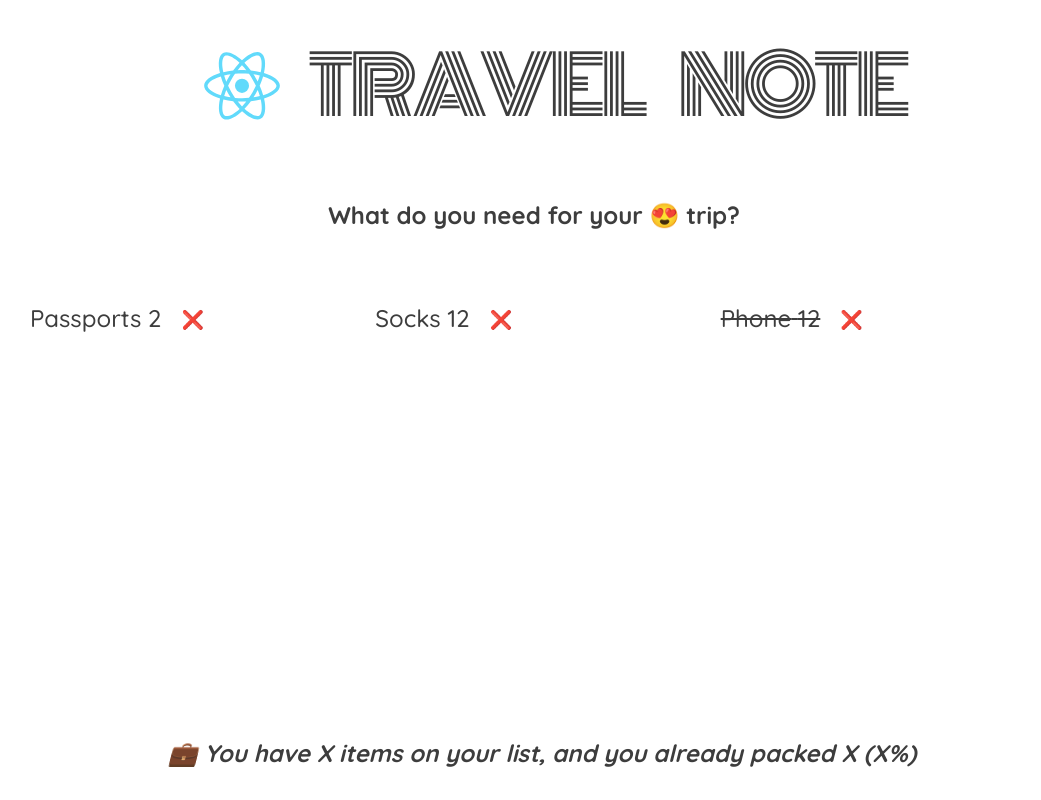
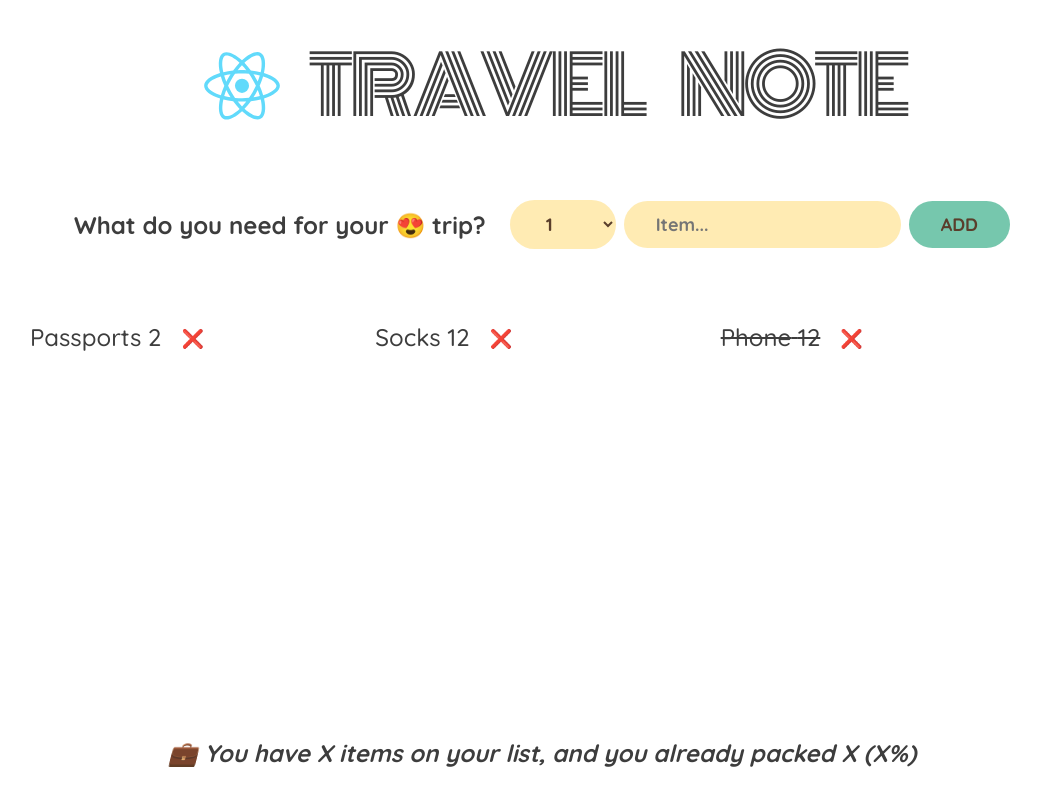
Before and after one commit to raihan-muhammad/simple-note-travel, a React (Create React App) app: page / in a window 1280 px wide. Shown: the whole page, without its empty margins (98-1139 px from the left). Built offline with nearby package versions, Linux system fonts and the light colour scheme.

Commit message:
feat: add form ui

```diff
--- a/src/components/Form.jsx
+++ b/src/components/Form.jsx
@@ -1,7 +1,19 @@
 export default function Form() {
+  const handleSubmit = (event) => {
+    event.preventDefault();
+  };
   return (
-    <div className="add-form">
+    <div className="add-form" onSubmit={handleSubmit}>
       <h3>What do you need for your 😍 trip?</h3>
+      <select>
+        {Array.from({ length: 20 }, (_, i) => i + 1).map((num, i) => (
+          <option value={num} key={i}>
+            {num}
+          </option>
+        ))}
+      </select>
+      <input type="text" placeholder="Item..." />
+      <button>Add</button>
     </div>
   );
 }
--- a/src/components/PackingList.jsx
+++ b/src/components/PackingList.jsx
@@ -8,8 +8,8 @@
   return (
     <div className="list">
       <ul>
-        {initialItems.map((item) => (
-          <Item item={item} />
+        {initialItems.map((item, i) => (
+          <Item item={item} key={i} />
         ))}
       </ul>
     </div>
```
